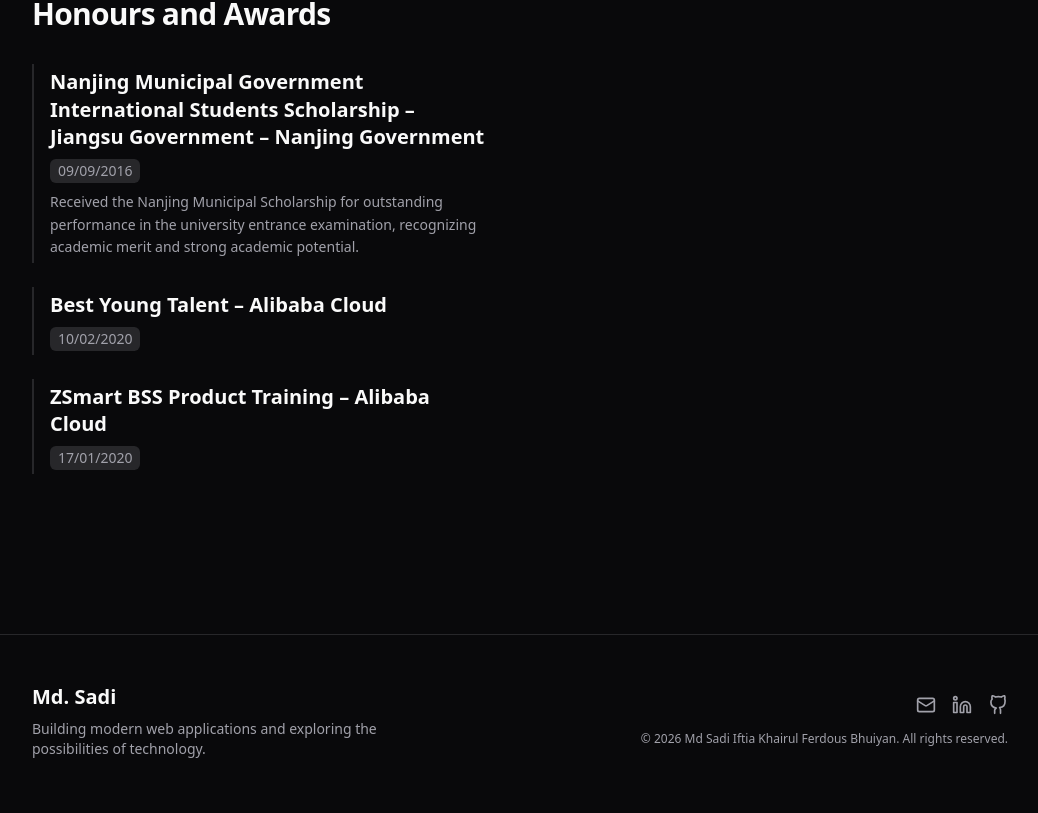
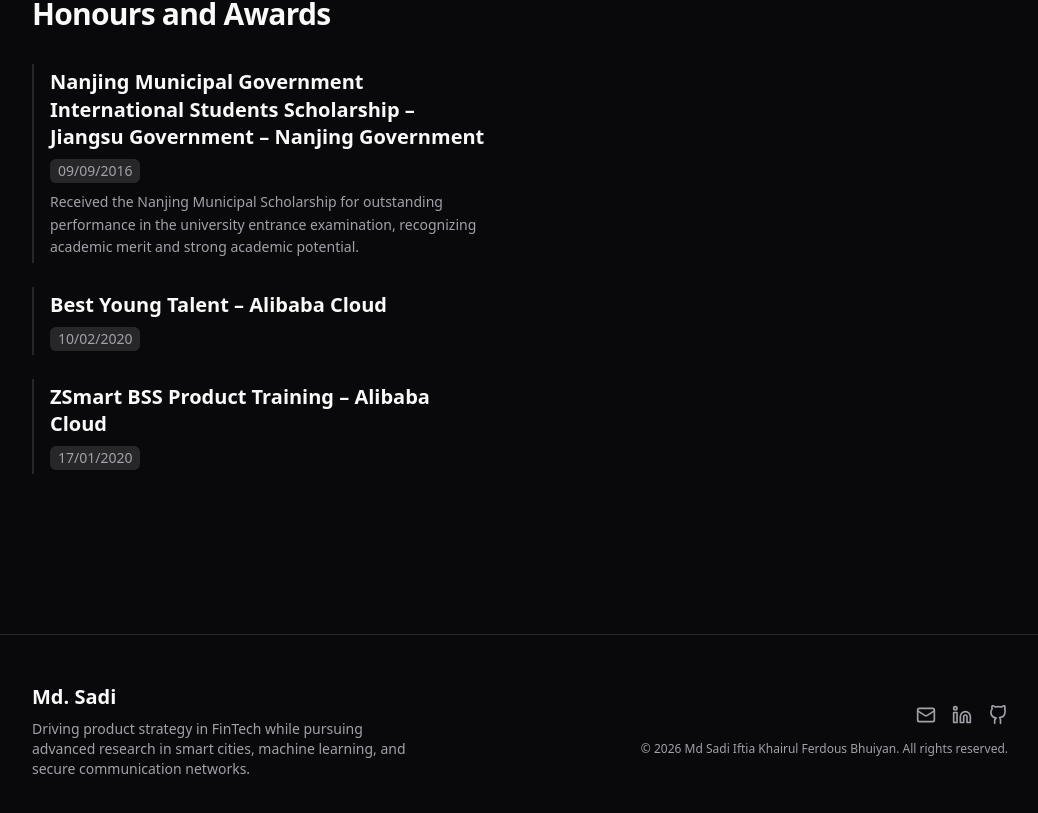
Before and after one commit to sadiifti/Portfolio, a Next.js app: page /Portfolio/ in a window 1280 px wide. Shown: the part 2761-3574 px from the top of the page, without its empty margins (120-1158 px from the left). Built offline with nearby package versions, Linux system fonts and the light colour scheme.

Commit message:
Updated footer tagline

```diff
--- a/src/components/Footer.tsx
+++ b/src/components/Footer.tsx
@@ -25,7 +25,7 @@ export function Footer() {
         <div className="text-center md:text-left">
           <h3 className="font-bold text-xl mb-2">Md. Sadi</h3>
           <p className="text-muted-foreground text-sm max-w-sm">
-            Building modern web applications and exploring the possibilities of technology.
+            Driving product strategy in FinTech while pursuing advanced research in smart cities, machine learning, and secure communication networks.
           </p>
         </div>
 
```
